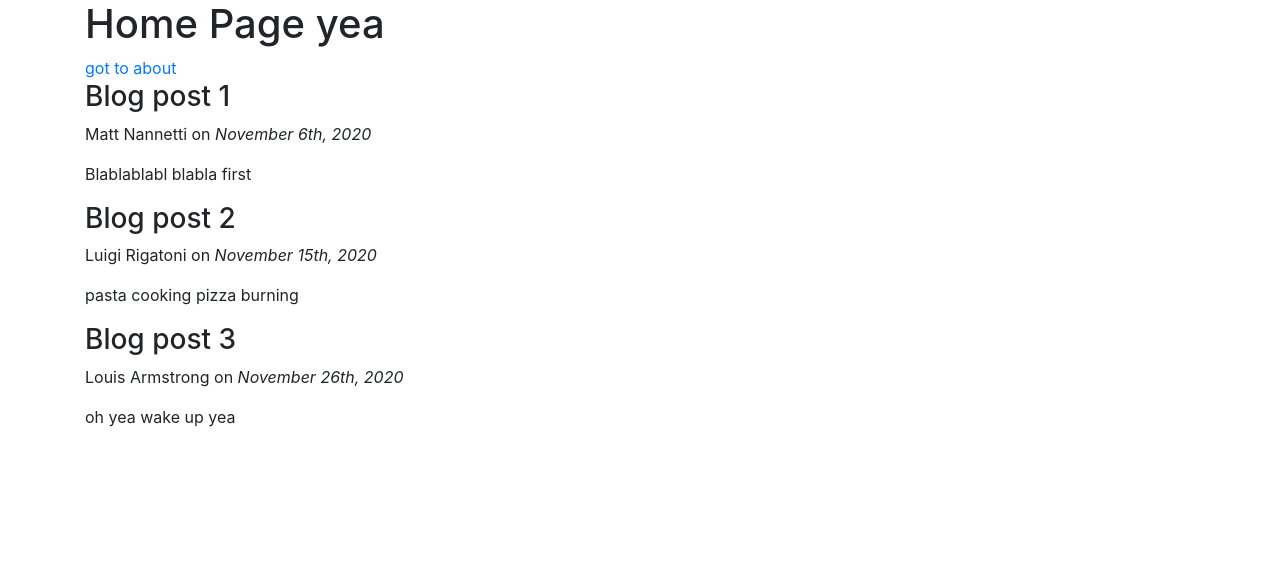
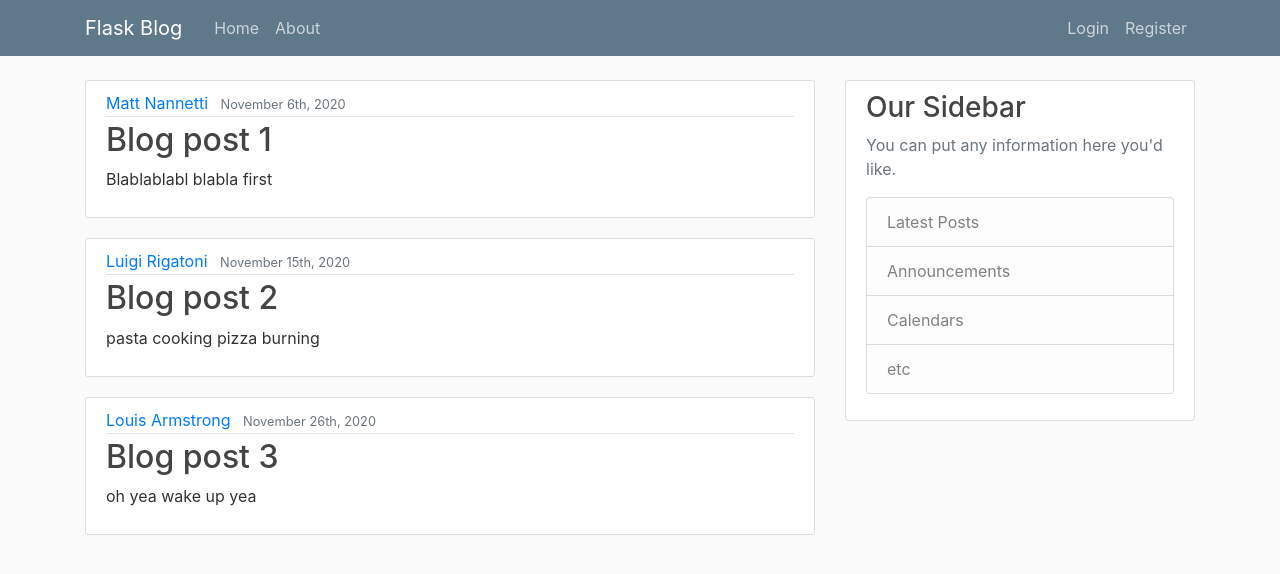
Before and after one commit to MattNannetti/FlaskMadeBlog, a Flask app: page / in a window 1280 px wide. Shown: the top 574 px of the page. Run offline with Flask 2, Linux system fonts and the light colour scheme; some libraries are stand-ins or nearby versions.

Commit message:
implement css and bootstrap, login and register pages

```diff
--- a/flaskblog.py
+++ b/flaskblog.py
@@ -1,4 +1,4 @@
-from flask import Flask, render_template
+from flask import Flask, render_template, url_for
 app = Flask(__name__)
 
 posts = [
@@ -31,6 +31,14 @@ def home():
 def about():
     return render_template('about.html', title='About')
 
+@app.route('/login')
+def login():
+    return render_template('login.html')
+
+@app.route('/register')
+def register():
+    return render_template('register.html')
+
 
 
 if __name__ == '__main__':
--- /dev/null
+++ b/static/main.css
@@ -0,0 +1,80 @@
+body {
+    background: #fafafa;
+    color: #333333;
+    margin-top: 5rem;
+  }
+
+  h1, h2, h3, h4, h5, h6 {
+    color: #444444;
+  }
+
+  .bg-steel {
+    background-color: #5f788a;
+  }
+
+  .site-header .navbar-nav .nav-link {
+    color: #cbd5db;
+  }
+
+  .site-header .navbar-nav .nav-link:hover {
+    color: #ffffff;
+  }
+
+  .site-header .navbar-nav .nav-link.active {
+    font-weight: 500;
+  }
+
+  .content-section {
+    background: #ffffff;
+    padding: 10px 20px;
+    border: 1px solid #dddddd;
+    border-radius: 3px;
+    margin-bottom: 20px;
+  }
+
+  .article-title {
+    color: #444444;
+  }
+
+  a.article-title:hover {
+    color: #428bca;
+    text-decoration: none;
+  }
+
+  .article-content {
+    white-space: pre-line;
+  }
+
+  .article-img {
+    height: 65px;
+    width: 65px;
+    margin-right: 16px;
+  }
+
+  .article-metadata {
+    padding-bottom: 1px;
+    margin-bottom: 4px;
+    border-bottom: 1px solid #e3e3e3
+  }
+
+  .article-metadata a:hover {
+    color: #333;
+    text-decoration: none;
+  }
+
+  .article-svg {
+    width: 25px;
+    height: 25px;
+    vertical-align: middle;
+  }
+
+  .account-img {
+    height: 125px;
+    width: 125px;
+    margin-right: 20px;
+    margin-bottom: 16px;
+  }
+
+  .account-heading {
+    font-size: 2.5rem;
+  }
--- a/templates/about.html
+++ b/templates/about.html
@@ -1,5 +1,7 @@
 {% extends "layout.html" %}
 {% block content %}
+
     <h1>About page yea</h1>
     <a href="/home">got to home</a>
+
 {% endblock content %}
--- a/templates/home.html
+++ b/templates/home.html
@@ -1,10 +1,17 @@
 {% extends "layout.html" %}
 {% block content %}
-    <h1>Home Page yea</h1>
-    <a href="/about">got to about</a>
+
     {% for post in posts %}
-        <h3>{{ post.title }}</h3>
-        <p>{{ post.author }} on <i>{{ post.date_posted }}</i></p>
-        <p>{{ post.content }}</p>
+        <article class="media content-section">
+            <div class="media-body">
+            <div class="article-metadata">
+                <a class="mr-2" href="#">{{ post.author }}</a>
+                <small class="text-muted">{{ post.date_posted }}</small>
+            </div>
+            <h2><a class="article-title" href="#">{{ post.title }}</a></h2>
+            <p class="article-content">{{ post.content }}</p>
+            </div>
+        </article>
     {% endfor %}
+
 {% endblock content %}
--- a/templates/layout.html
+++ b/templates/layout.html
@@ -3,7 +3,10 @@
 <head>
     <meta charset="UTF-8">
     <meta name="viewport" content="width=device-width, initial-scale=1.0">
+    <!-- Bootstrap CSS -->
     <link rel="stylesheet" href="https://maxcdn.bootstrapcdn.com/bootstrap/4.0.0/css/bootstrap.min.css" integrity="sha384-Gn5384xqQ1aoWXA+058RXPxPg6fy4IWvTNh0E263XmFcJlSAwiGgFAW/dAiS6JXm" crossorigin="anonymous">
+
+    <link rel="stylesheet" type="text/css" href="{{ url_for('static', filename='main.css') }}">
 
     {% if title %}
         <title>FlaskMadeBlog - {{ title }}</title>
@@ -12,16 +15,52 @@
     {% endif %}
 </head>
 <body>
-
-    <div class="container">
-        {% block content %}{% endblock %}
-    </div>
+    <header class="site-header">
+        <nav class="navbar navbar-expand-md navbar-dark bg-steel fixed-top">
+          <div class="container">
+            <a class="navbar-brand mr-4" href="/">Flask Blog</a>
+            <button class="navbar-toggler" type="button" data-toggle="collapse" data-target="#navbarToggle" aria-controls="navbarToggle" aria-expanded="false" aria-label="Toggle navigation">
+              <span class="navbar-toggler-icon"></span>
+            </button>
+            <div class="collapse navbar-collapse" id="navbarToggle">
+              <div class="navbar-nav mr-auto">
+                <a class="nav-item nav-link" href="/">Home</a>
+                <a class="nav-item nav-link" href="/about">About</a>
+              </div>
+              <!-- Navbar Right Side -->
+              <div class="navbar-nav">
+                <a class="nav-item nav-link" href="/login">Login</a>
+                <a class="nav-item nav-link" href="/register">Register</a>
+              </div>
+            </div>
+          </div>
+        </nav>
+    </header>
+    <main role="main" class="container">
+        <div class="row">
+          <div class="col-md-8">
+            {% block content %}{% endblock %}
+          </div>
+          <div class="col-md-4">
+            <div class="content-section">
+              <h3>Our Sidebar</h3>
+              <p class='text-muted'>You can put any information here you'd like.
+                <ul class="list-group">
+                  <li class="list-group-item list-group-item-light">Latest Posts</li>
+                  <li class="list-group-item list-group-item-light">Announcements</li>
+                  <li class="list-group-item list-group-item-light">Calendars</li>
+                  <li class="list-group-item list-group-item-light">etc</li>
+                </ul>
+              </p>
+            </div>
+          </div>
+        </div>
+      </main>
 
     <!-- Optional JavaScript -->
     <!-- jQuery first, then Popper.js, then Bootstrap JS -->
     <script src="https://code.jquery.com/jquery-3.2.1.slim.min.js" integrity="sha384-KJ3o2DKtIkvYIK3UENzmM7KCkRr/rE9/Qpg6aAZGJwFDMVNA/GpGFF93hXpG5KkN" crossorigin="anonymous"></script>
     <script src="https://cdnjs.cloudflare.com/ajax/libs/popper.js/1.12.9/umd/popper.min.js" integrity="sha384-ApNbgh9B+Y1QKtv3Rn7W3mgPxhU9K/ScQsAP7hUibX39j7fakFPskvXusvfa0b4Q" crossorigin="anonymous"></script>
     <script src="https://maxcdn.bootstrapcdn.com/bootstrap/4.0.0/js/bootstrap.min.js" integrity="sha384-JZR6Spejh4U02d8jOt6vLEHfe/JQGiRRSQQxSfFWpi1MquVdAyjUar5+76PVCmYl" crossorigin="anonymous"></script>
-
 </body>
 </html>
```
Also changed, not shown: templates/login.html (added, +12 -0 lines), templates/register.html (added, +12 -0 lines).
